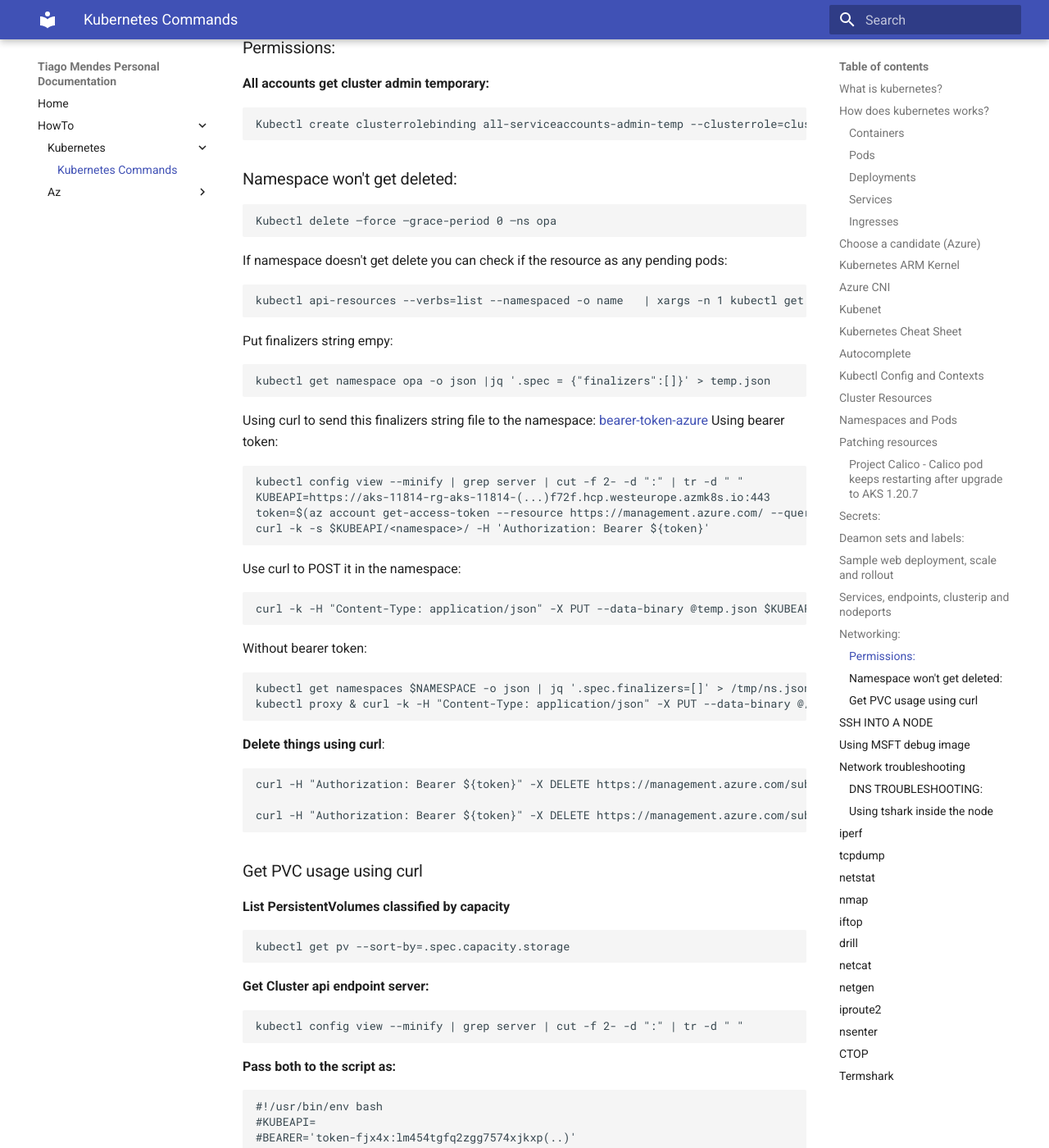
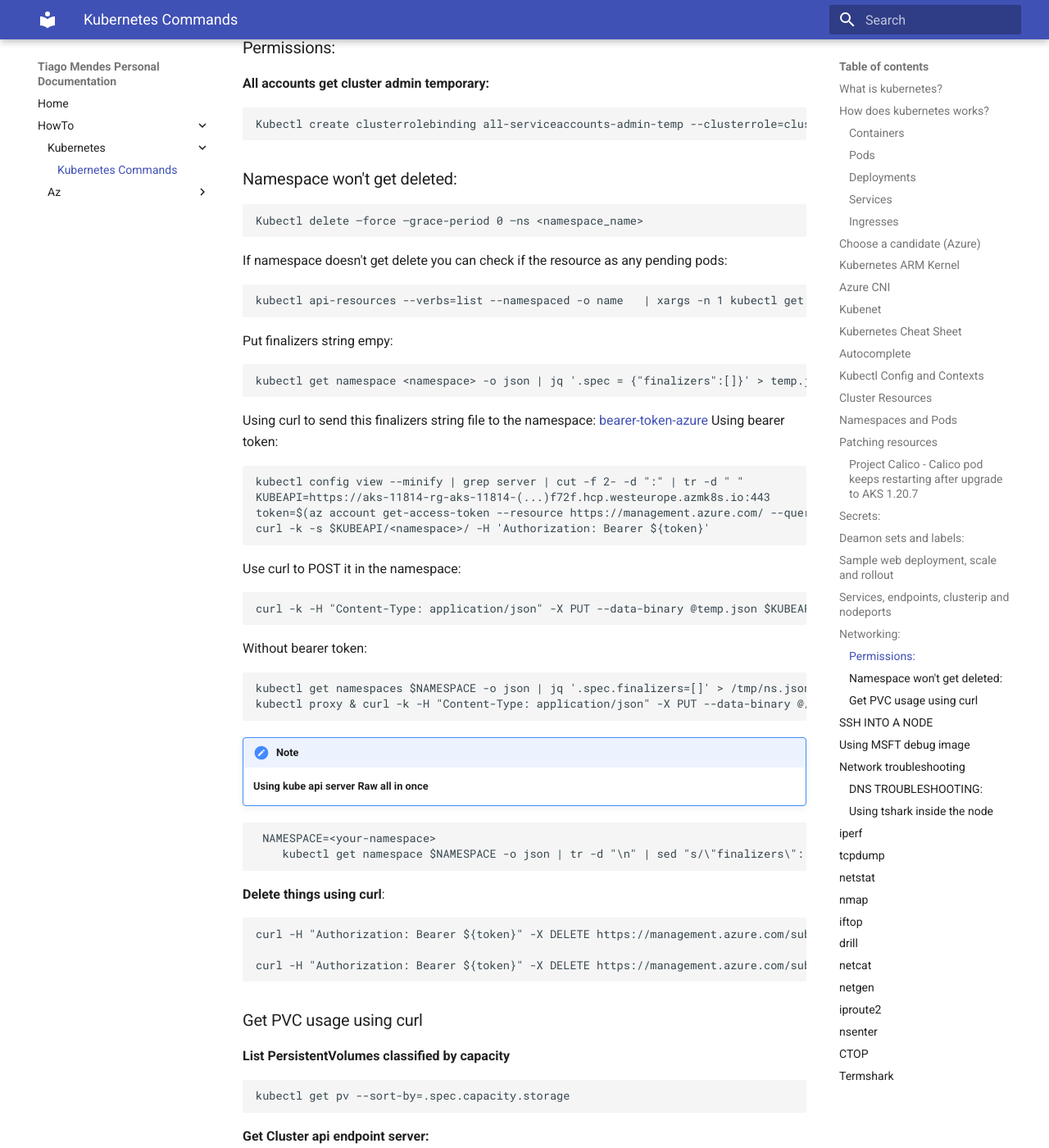
Before and after one commit to tmcmm/k8s-documentation, an MkDocs documentation site: the page built from docs/howto/kubernetes/kubernetes-help.md, in a window 1280 px wide and 1400 px high, scrolled down 13482 px. Shown: the whole window at 82% size. Built offline with MkDocs 1.6.1 and Material for MkDocs 9.7.7, drawn with Linux system fonts in a browser that asks for light colours.

Commit message:
Update kubernetes-help.md

````diff
--- a/docs/howto/kubernetes/kubernetes-help.md
+++ b/docs/howto/kubernetes/kubernetes-help.md
@@ -525,17 +525,17 @@ Kubectl create clusterrolebinding all-serviceaccounts-admin-temp --clusterrole=c
 
 ### Namespace won't get deleted:
 ```
-Kubectl delete –force –grace-period 0 –ns opa
+Kubectl delete –force –grace-period 0 –ns <namespace_name>
 ```
 If namespace doesn't get delete you can check if the resource as any pending pods:
 
 ```
-kubectl api-resources --verbs=list --namespaced -o name   | xargs -n 1 kubectl get --show-kind --ignore-not-found -n opa
+kubectl api-resources --verbs=list --namespaced -o name   | xargs -n 1 kubectl get --show-kind --ignore-not-found -n <namespace_name>
 ```
 
 Put finalizers string empy:
 ```
-kubectl get namespace opa -o json |jq '.spec = {"finalizers":[]}' > temp.json
+kubectl get namespace <namespace> -o json | jq '.spec = {"finalizers":[]}' > temp.json
 ```
 
 Using curl to send this finalizers string file to the namespace:
@@ -556,6 +556,12 @@ Without bearer token:<br>
 ```
 kubectl get namespaces $NAMESPACE -o json | jq '.spec.finalizers=[]' > /tmp/ns.json
 kubectl proxy & curl -k -H "Content-Type: application/json" -X PUT --data-binary @/tmp/ns.json http://127.0.0.1:8001/api/v1/namespaces/$NAMESPACE/finalize
+```
+!!! note "Note"
+	__Using kube api server Raw all in once__
+```
+ NAMESPACE=<your-namespace>
+    kubectl get namespace $NAMESPACE -o json | tr -d "\n" | sed "s/\"finalizers\": \[[^]]\+\]/\"finalizers\": []/" | kubectl replace --raw /api/v1/namespaces/$NAMESPACE/finalize -f -
 ```
 __Delete things using curl__:
 ```
````
